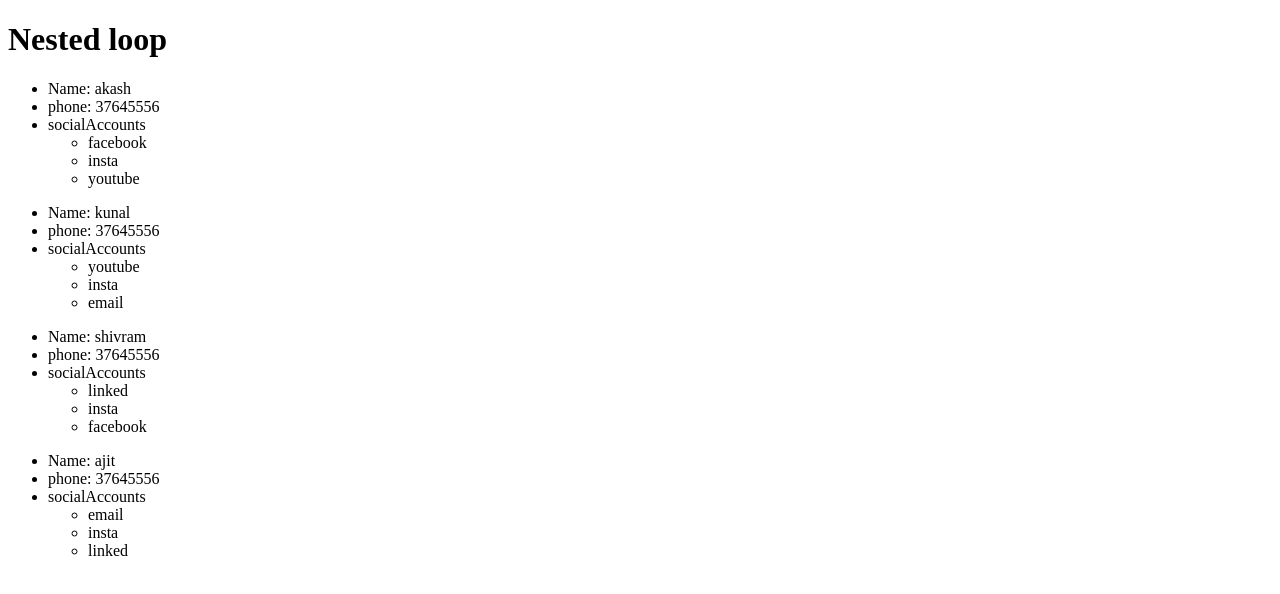
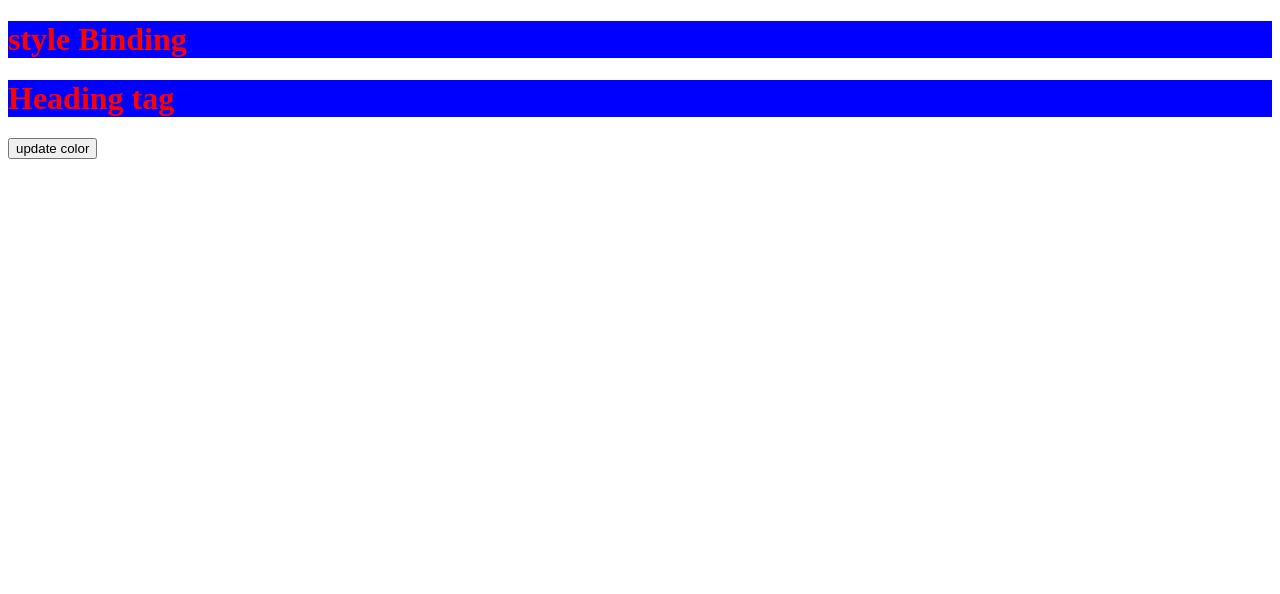
Before and after one commit to akashMedulab/Angular-Tutorials-2, an Angular app: page / in a window 1280 px wide. Shown: the top 594 px of the page. Built offline with nearby package versions, Linux system fonts and the light colour scheme.

Commit message:
style binding

```diff
--- a/src/app/app.component.html
+++ b/src/app/app.component.html
@@ -1,11 +1,4 @@
-<h1>{{title}}</h1>
-<ul *ngFor="let user of users">
-    <li>Name: {{user.name}}</li>
-    <li>phone: {{user.phone}}</li>
-    <li>socialAccounts</li>
+<h1 [style.color]="color" [style.backgroundColor]="bgcolor">{{title}}</h1>
+<h1 [style.color]="color" [style.backgroundColor]="bgcolor">Heading tag</h1>
 
-    <ul *ngFor="let account of user.socialAccounts">
-        <li>{{account}}</li>
-    </ul>
-
-</ul>
+<button (click)="updateColor()">update color</button>
--- a/src/app/app.component.ts
+++ b/src/app/app.component.ts
@@ -6,15 +6,14 @@ import { Component } from '@angular/core';
   styleUrls: ['./app.component.css']
 })
 export class AppComponent {
-  title="Nested loop "
- user=['akash','kunal','shivram','ajit']
+  title="style Binding "
+ color='red'
+ bgcolor="blue"
 
- users=[
-  {name:'akash',phone:'37645556',socialAccounts:['facebook','insta','youtube']},
-  {name:'kunal',phone:'37645556',socialAccounts:['youtube','insta','email']},
-  {name:'shivram',phone:'37645556',socialAccounts:['linked','insta','facebook']},
-  {name:'ajit',phone:'37645556',socialAccounts:['email','insta','linked']},
+ updateColor(){
 
- ]
+     this.color="green"
+     this.bgcolor="pink"
+ }
 
 }
```
